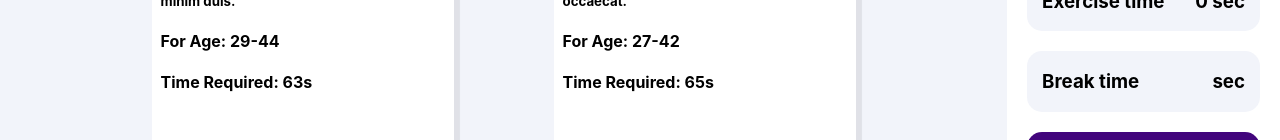
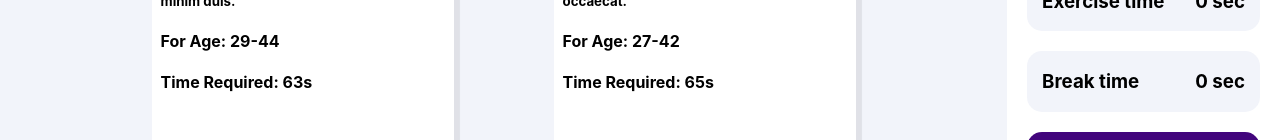
Before and after one commit to RonitRubbyat/dedicated-club, a React (Create React App) app: page / in a window 1280 px wide. Shown: the part 660-800 px from the top of the page. Built offline with nearby package versions, Linux system fonts and the light colour scheme.

Commit message:
bug fixed

```diff
--- a/src/component/cart/Cart.jsx
+++ b/src/component/cart/Cart.jsx
@@ -8,12 +8,16 @@ import { addToStorage, getFromStorage } from '../../utilities/fakebd';
 const Cart = ({ exTime }) => {
     const [breakT, setBreakT] = useState(0);
 
-    const [newBr , setNewBr] = useState(0);
-    useEffect(()=>{
+    const [newBr, setNewBr] = useState(0);
+    useEffect(() => {
         const getBrTime = getFromStorage();
-        setNewBr(getBrTime.break);
-    },[breakT])
-    console.log(newBr);
+        if (getBrTime.break) {
+            setNewBr(getBrTime.break);
+        } else {
+            setBreakT(0);
+        }
+    }, [breakT])
+    // console.log(newBr);
 
     const breakTime = brTime => {
         setBreakT(brTime);
```
